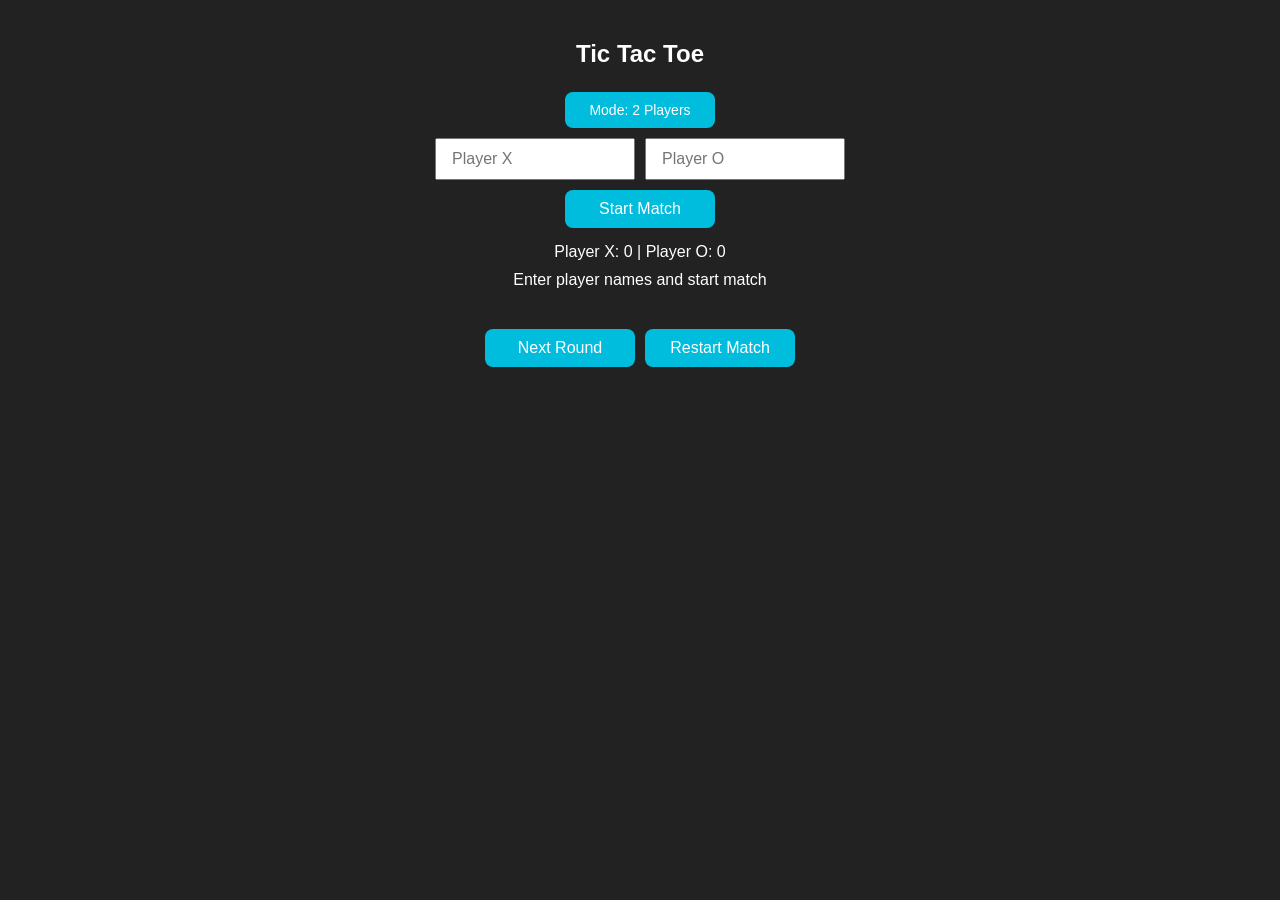
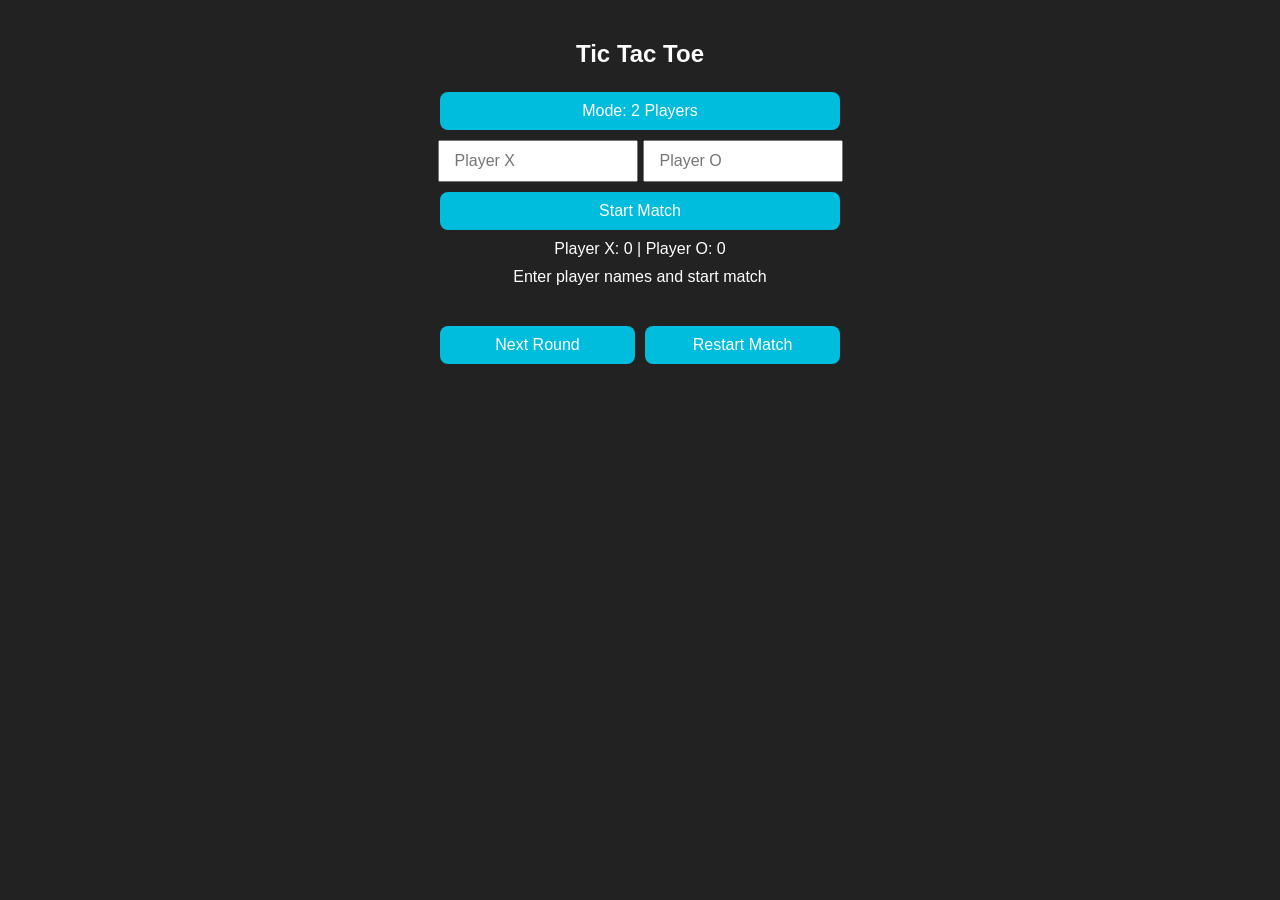

Update styles.css

--- a/styles.css
+++ b/styles.css
@@ -23,7 +23,7 @@ h3 {
   font-size: 24px;
 }
 
-/* Input Section */
+/* Input & State Section */
 .input {
   display: flex;
   flex-direction: row;
@@ -31,12 +31,17 @@ h3 {
   justify-content: center;
   gap: 10px;
   flex-wrap: wrap; /* Allows wrapping on smaller large screens */
-  margin-bottom: 15px;
+  margin-bottom: 10px;
 }
 
+.state,
 .input div {
   display: flex;
-  gap: 10px;
+  gap: 5px;
+}
+
+.state {
+  margin-bottom: 10px;
 }
 
 input {
@@ -54,15 +59,15 @@ input:disabled {
 
 /* Buttons */
 button {
-  padding: 10px 20px;
+  padding: 10px 4px;
   font-size: 16px;
   background-color: #00bcdd;
-  display: inline;
+  display:inline;
   color: white;
   border: none;
   border-radius: 8px;
   cursor: pointer;
-  width: 150px;
+  width: 100%;
   box-sizing: border-box;
   transition: background-color 0.3s;
 }
@@ -71,14 +76,13 @@ button:hover, button:not(:disabled):hover {
   background-color: #009bb8 !important;
 }
 
-.toggle-btn {
-  font-size: 14px;
-  padding: 10px 10px;
-}
-
 button:disabled{
   background-color: #999999 !important;
   cursor: not-allowed;
+}
+
+#startMatch {
+  width: 120px;
 }
 
 
@@ -132,6 +136,7 @@ button:disabled{
     align-items: center;
   }
 
+  .state,
   .input > div {
     display: flex;
     gap: 10px;
@@ -176,11 +181,16 @@ button:disabled{
     width: 100%;
   }
 
+  .state,
   .input > div {
     display: flex;
     flex-direction: column;
     align-items: center;
     gap: 8px;
+    width: 100%;
+  }
+
+  #startMatch {
     width: 100%;
   }
 
@@ -239,3 +249,5 @@ button:disabled{
     font-size: 28px;
   }
 }
+
+
